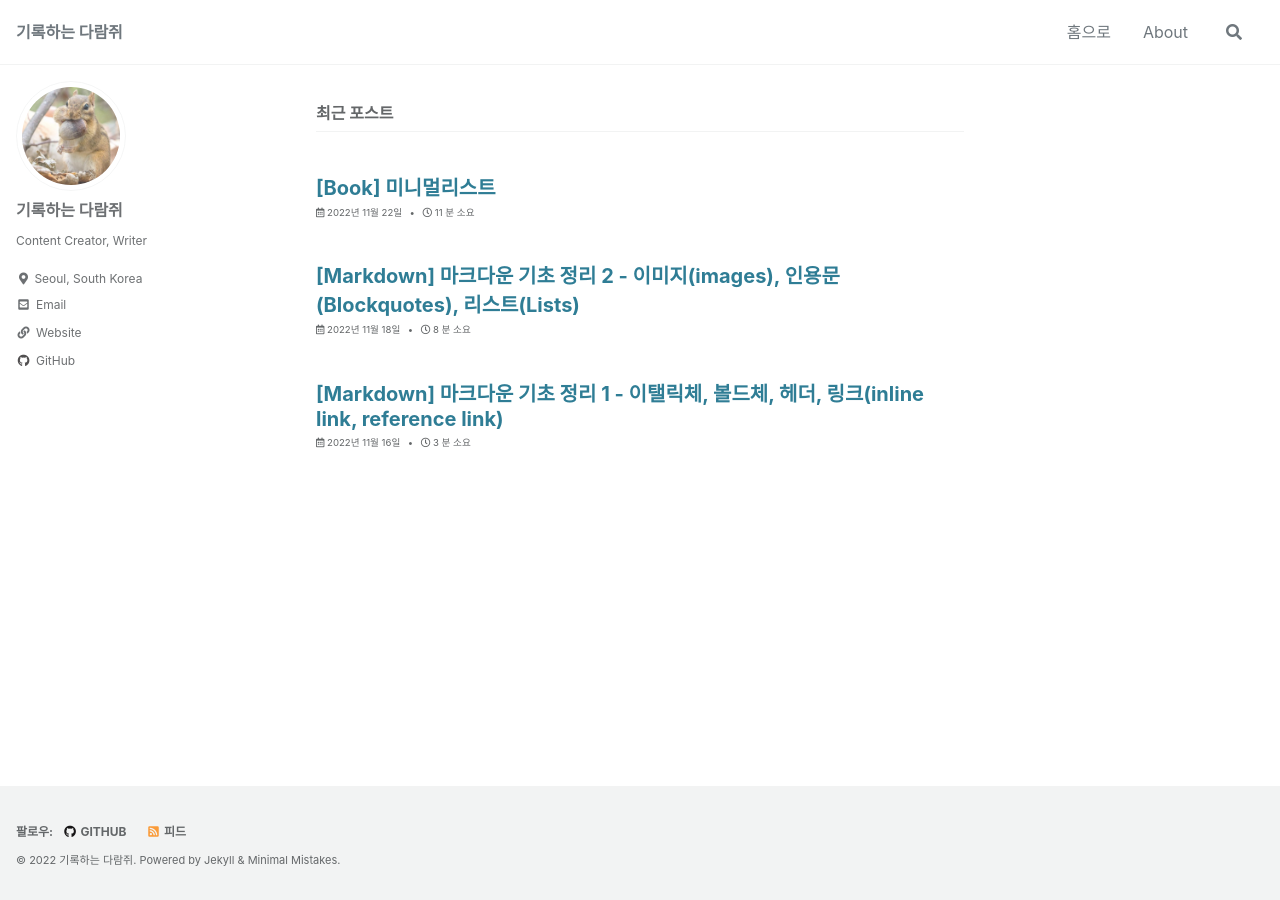
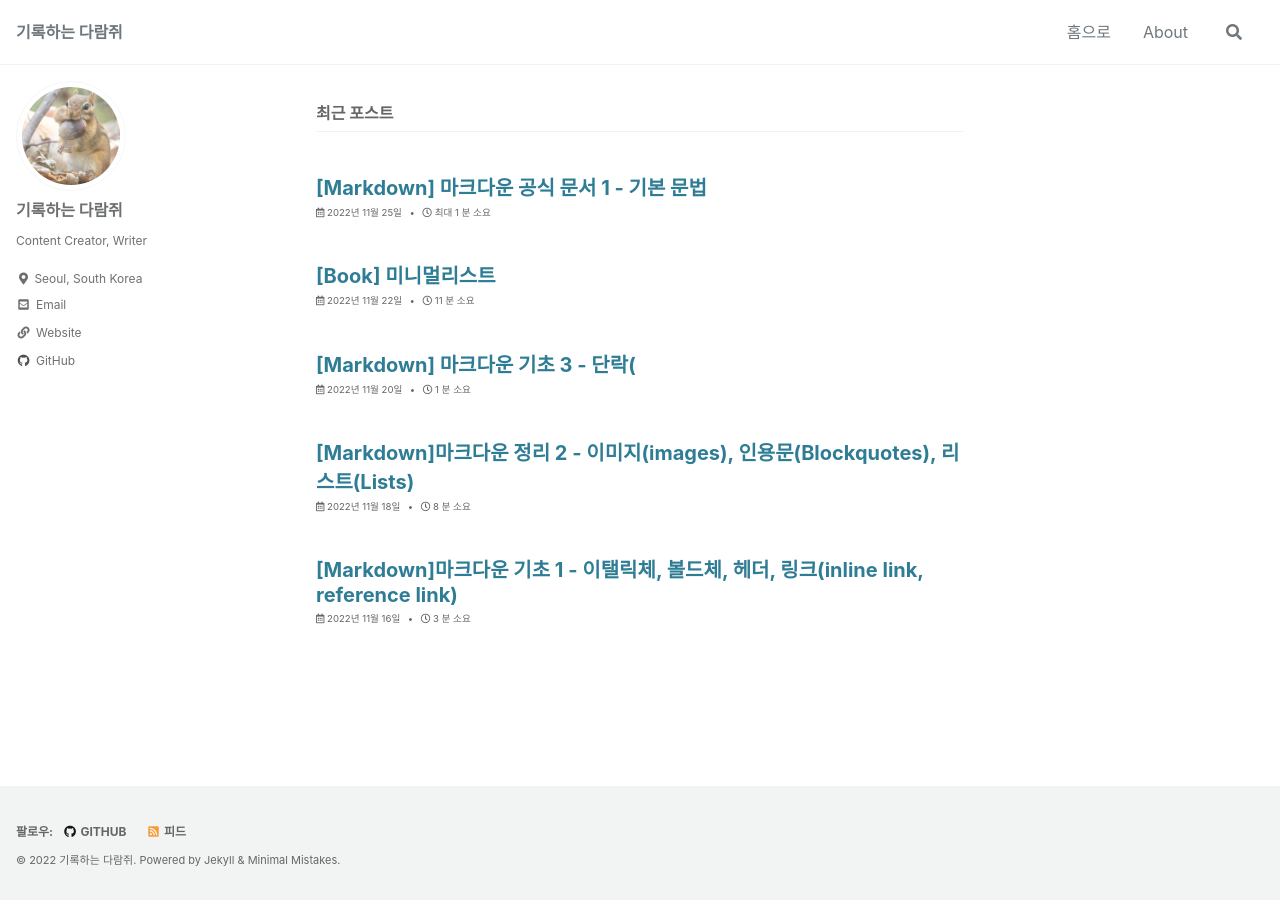
Before and after one commit to chewmunk/chewmunk.github.io, a Jekyll site: the page built from index.html, in a window 1280 px wide. Built offline with Jekyll 4.4.1, drawn with Linux system fonts in a browser that asks for light colours; cached includes are drawn as plain includes; the list of posts is cut into pages by our own code; part of the change alters nothing that is shown.

Commit message:
add files

````diff
--- a/_posts/2022-11-16-learn-markdown.md
+++ b/_posts/2022-11-16-markdown-basic-1.md
@@ -1,5 +1,5 @@
 ---
-title: "[Markdown] 마크다운 기초 정리 1 - 이탤릭체, 볼드체, 헤더, 링크(inline link, reference link)"
+title: "[Markdown]마크다운 기초 1 - 이탤릭체, 볼드체, 헤더, 링크(inline link, reference link)"
 excerpt: ""
 
 categories:
--- a/_posts/2022-11-18-learn-markdown2.md
+++ b/_posts/2022-11-18-markdown-basic-2.md
@@ -1,5 +1,5 @@
 ---
-title: "[Markdown] 마크다운 기초 정리 2 - 이미지(images), 인용문(Blockquotes), 리스트(Lists)"
+title: "[Markdown]마크다운 정리 2 - 이미지(images), 인용문(Blockquotes), 리스트(Lists)"
 excerpt: ""
 
 categories:
--- /dev/null
+++ b/_posts/2022-11-20-markdown-basic-3.md
@@ -0,0 +1,88 @@
+---
+title: "[Markdown] 마크다운 기초 3 - 단락("
+excerpt: ""
+
+categories:
+    - Markdown
+tags:
+    - Markdown
+    - md
+last_modified_at: 2022-11-25 21:12:18 +0900
+---
+
+
+
+# 7 단락(Paragraphs)
+
+
+## 문단 나눔(hard breaks)과 줄 나눔(soft breaks)
+줄바꿈을 하고 싶다면 마크다운은 단순히 하나의 직선으로 렌더링 합니다.
+```
+나는 나 자신과 모순되는가?
+그렇다면 아주 잘되었다… 나는 나 자신과 모순이다,
+(나는 크다… 나는 다량의 것을 품고 있다.)
+```
+
+아래와 같이 개행을 넣으면 결합이 깨지게 됩니다.
+```
+나는 나 자신과 모순되는가?
+
+그렇다면 아주 잘되었다… 나는 나 자신과 모순이다,
+
+(나는 크다… 나는 다량의 것을 품고 있다.)
+```
+
+위와 같은 방법은 문단 나눔(hard breaks)라고 부릅니다.
+위에서 요구하는 것은 soft breaks 입니다.
+
+각 줄의 끝에 2번의 공백(스페이스)를 넣음으로 줄 나눔을 할 수 있습니다.
+
+```
+나는 나 자신과 모순되는가?··
+그렇다면 아주 잘되었다… 나는 나 자신과 모순이다,··
+(나는 크다… 나는 다량의 것을 품고 있다.)
+```
+
+```
+// 문제
+시가 올바르게 렌더링 되도록 필요한 공백을 넣어보세요.
+
+// 주어진 코드
+We pictured the meek mild creatures where
+They dwelt in their strawy pen,
+Nor did it occur to one of us there
+To doubt they were kneeling then.
+
+
+// 정답 코드
+We pictured the meek mild creatures where
+They dwelt in their strawy pen,
+Nor did it occur to one of us there
+To doubt they were kneeling then.
+```
+
+We pictured the meek mild creatures where
+They dwelt in their strawy pen,
+Nor did it occur to one of us there
+To doubt they were kneeling then.
+
+
+## 리스트 내에서의 단락을 구성
+일반적인 용도는 리스트 내에서 단락을 포맷하는 것입니다.
+
+```
+// 문제
+단락 나눔(hard breaks)대신에 줄 나눔(soft breaks)를 사용하여 하위 단락을 구성해보세요.
+
+// 주어진 코드
+1. Crack three eggs over a bowl.
+
+ Now, you're going to want to crack the eggs in such a way that you don't make a mess.
+
+ If you _do_ make a mess, use a towel to clean it up!
+
+2. Pour a gallon of milk into the bowl.
+
+ Basically, take the same guidance as above: don't be messy, but if you are, clean it up!
+// 정답 코드
+```
--- /dev/null
+++ b/_posts/2022-11-25-markdown-formal-1.md
@@ -0,0 +1,13 @@
+---
+title: "[Markdown] 마크다운 공식 문서 1 - 기본 문법"
+excerpt: ""
+
+categories:
+    - Markdown
+tags:
+    - Markdown
+    - md
+last_modified_at: 2022-11-25 21:12:18 +0900
+---
+
+[참조](https://www.markdownguide.org/cheat-sheet/)
````
